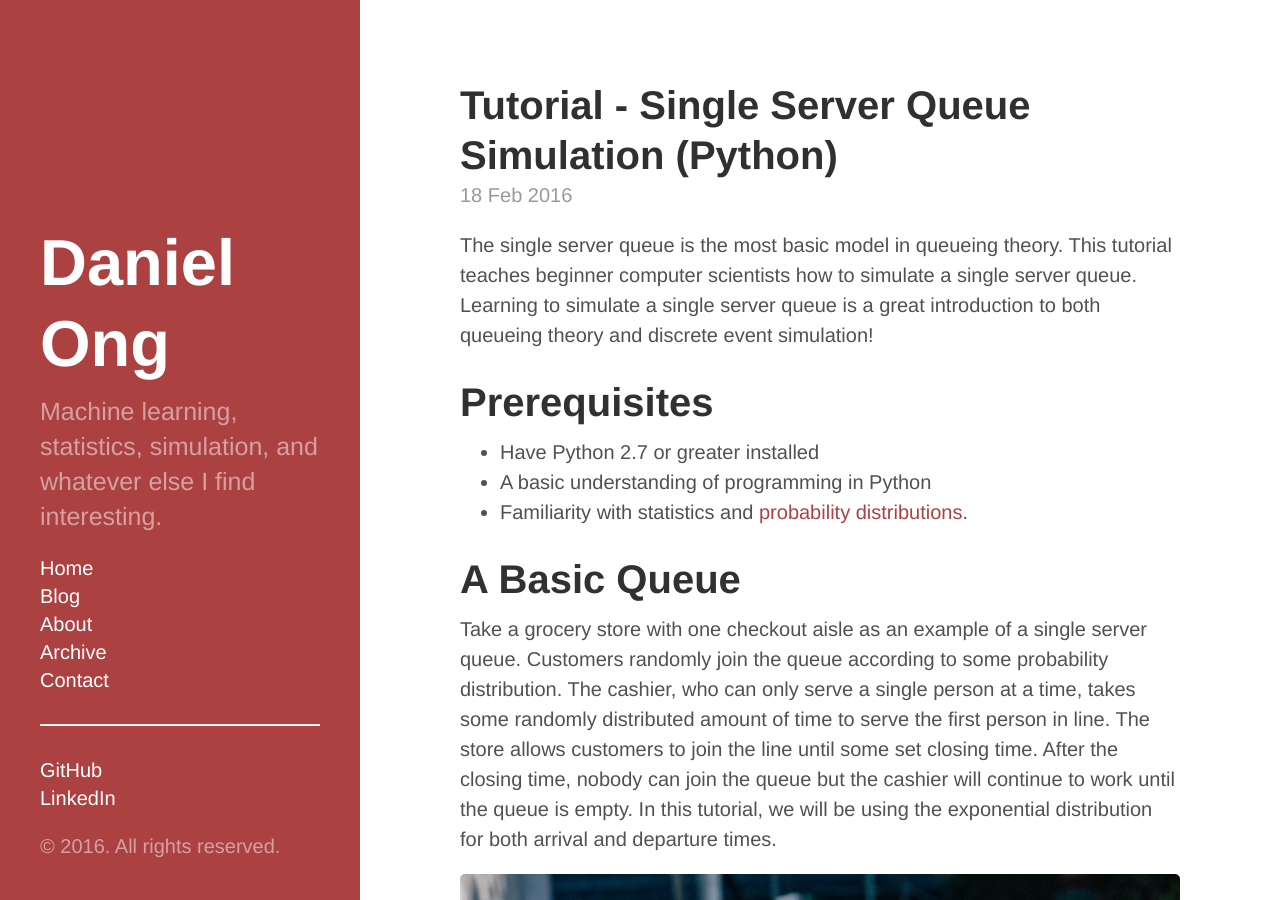
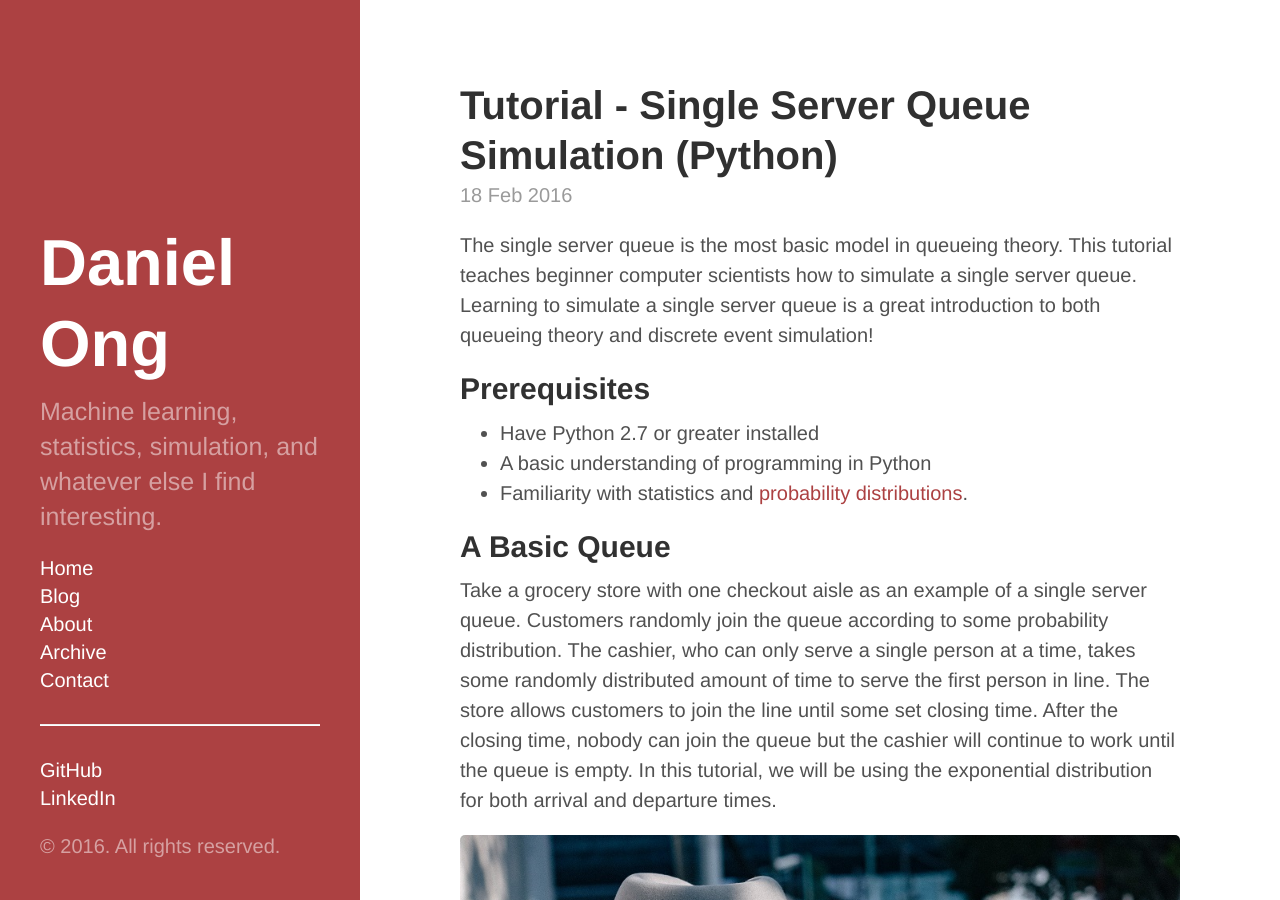
Before and after one commit to danong/danong.github.io, a Jekyll site: the page built from _posts/2016-02-18-single-server-queue.md, in a window 1280 px wide and 900 px high. Built offline with Jekyll 4.4.1, drawn with Linux system fonts in a browser that asks for light colours; formulas are drawn with MathJax 3; comment, search, counter and statistics services are not loaded.

Commit message:
Revert "Standardize header settings"
This reverts commit 22e2d083a0964068500fb9eb1d623cacf076237a.

```diff
--- a/_posts/2016-02-18-single-server-queue.md
+++ b/_posts/2016-02-18-single-server-queue.md
@@ -5,12 +5,12 @@ title: Tutorial - Single Server Queue Simulation (Python)
 
 The single server queue is the most basic model in queueing theory. This tutorial teaches beginner computer scientists how to simulate a single server queue. Learning to simulate a single server queue is a great introduction to both queueing theory and discrete event simulation!
 
-# Prerequisites
+## Prerequisites
 * Have Python 2.7 or greater installed
 * A basic understanding of programming in Python
 * Familiarity with statistics and [probability distributions](https://en.wikipedia.org/wiki/Probability_distribution).
 
-# A Basic Queue
+## A Basic Queue
 Take a grocery store with one checkout aisle as an example of a single server queue. Customers randomly join the queue according to some probability distribution. The cashier, who can only serve a single person at a time, takes some randomly distributed amount of time to serve the first person in line. The store allows customers to join the line until some set closing time. After the closing time, nobody can join the queue but the cashier will continue to work until the queue is empty. In this tutorial, we will be using the exponential distribution for both arrival and departure times.
 
 
@@ -19,10 +19,10 @@ Take a grocery store with one checkout aisle as an example of a single server qu
 </a></center>
 <center><i>Queueing for the bus. Tokyo, 2015</i></center>
 
-# Applications
+## Applications
 Found at your local gas station, ATM, and more, single server queues are every around us. Single server queues aren't just applicable to retail situations. They can also be applied to industrial applications like factory production lines. Furthermore, by chaining multiple single server queues in parallel or series to create more sophisticated queueing systems, we model many more real world queueing systems such as traffic, server loads, etc.
 
-# Implementation
+## Implementation
 Our basic strategy is quite simple. Instead of incrementing through time, we will jump forward to the time of the next event (e.g. arrival or departure) and randomly generate the time of the next event as needed. This strategy works because nothing in our model between arrivals and departures. Unfortunately, there are multiple possible cases that can happen which we'll need consider one at a time. Still, this will be a relatively simple, short, and efficient simulation!
 
 Recall, the exponential distribution describes the inter-arrival times of a homogenous Poisson process. For simplicity's sake, we'll be using the exponential distribution to generate both arrival and departure times. The probability density function is:
@@ -31,7 +31,7 @@ $$f(x;\lambda) = \lambda e^{-\lambda x}, x >= 0$$
 
 We could use inverse transform sampling to generate random numbers from an exponential distribution but we'll just be using the `expovariate(lambda)` function found in Python's inbuilt `random` module.
 
-## Variables
+### Variables
 We're going to need to keep track of a few key variables throughout this simulation:
 
 * `t`: Current time
@@ -47,7 +47,7 @@ We're going to need to keep track of a few key variables throughout this simulat
 * `lambd_in`: Lambda for arrivals
 * `lambda_out`: Lambda for departures
 
-## Initialization
+### Initialization
 At the start of our simulation (`t = 0`), there is nobody in line and we have yet to serve anybody. We generate the time of our next arrival with `time_arrive = random.expovariate(lambd_in)` and set the time of our next departure to infinity. This makes sense because there is currently nobody in line. We will be waiting forever for the next person to depart when there is nobody in line! We can arbitrarily choose values for our closing time and lambdas.
 {% highlight python %}
 lambd_in = 0.5
@@ -71,7 +71,7 @@ Now we enter a loop which repeats as long as either the current time is below th
 
 There are four possible ways things could happen that we have to look at and program individually.
 
-## Case 1 - An arrival occurs before the next departure and closing time
+### Case 1 - An arrival occurs before the next departure and closing time
 If the next event to occur is an arrival, we move time along to the time of that arrival, `time_arrive`. We also increment our counter variables for the number of arrivals and the number of people in line. Finally, we generate a new arrival time for the subsequent arrival.
 
 {% highlight python %}
@@ -89,7 +89,7 @@ if n == 1:
 arrivals.append(t)
 {% endhighlight %}
 
-## Case 2 - A departure occurs before the next arrival and closing time
+### Case 2 - A departure occurs before the next arrival and closing time
 Again, we move time along to the time of the next event, which is a departure in this case. Since someone has been served and has left the line, we decrement `n` and increment num_departures.
 
 {% highlight python %}
@@ -109,7 +109,7 @@ else:
 departures.append(t)
 {% endhighlight %}
 
-## Case 3 - The next arrival or departure occurs after the closing time and the queue *isn't* empty
+### Case 3 - The next arrival or departure occurs after the closing time and the queue *isn't* empty
 Since the next event occurs after the closing time, we can now ignore when the next arrival. Remember, we aren't admitting anybody to our queue after the closing time but we will continue to serve the people already in the queue. This case is very similar to case 2 since we only look departures.
 
 {% highlight python %}
@@ -124,7 +124,7 @@ departures.append(t)
 
 Note that we only generate a new departure time if there are still people left in the queue.
 
-## Case 4 - The next arrival or departure occurs after the closing time and the queue *is* empty
+### Case 4 - The next arrival or departure occurs after the closing time and the queue *is* empty
 Our simulation is over! All we need to do is calculate the amount of time after closing that our store stayed opened and break out of the while loop.
 
 {% highlight python %}
@@ -134,7 +134,7 @@ break
 
 And we're done! You can find the full code [here](https://gist.github.com/danong/32d162d3b9aec5739a62).
 
-# Analysis of queue lengths
+## Analysis of queue lengths
 It might be interesting to see how the maximum queue length is affected by `lambd_in` and `lambda_out` so I modified our simulation to try values of lambda from 0 to 2 and graph the results.
 
 <center><a href="/images/2016-02-18-single-server-queue/ssqueue_scatter.png">
```
Also changed, not shown: _posts/2016-02-29-molecular-dynamics-simulation.md (+7 -7 lines), _posts/2016-03-16-wine-quality.md (+4 -4 lines), about.md (+2 -2 lines), contact.md (+1 -5 lines).
